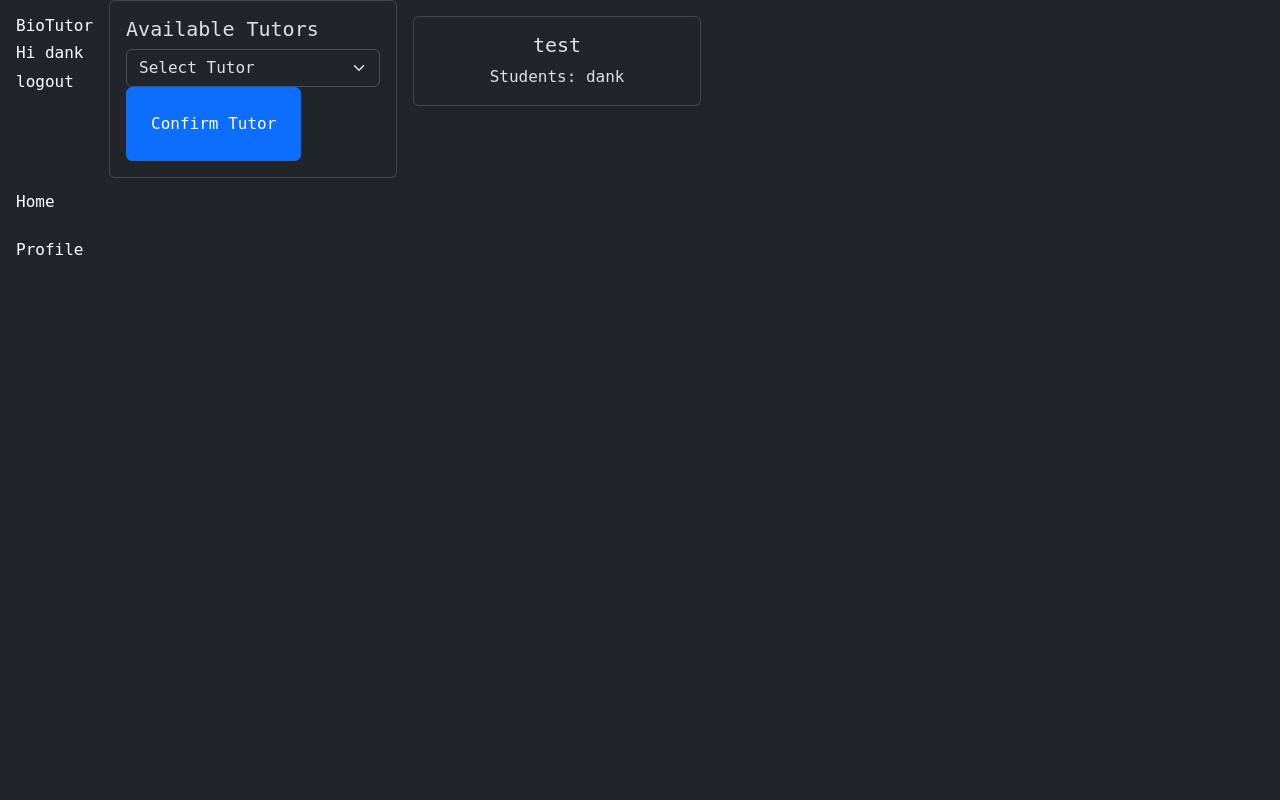
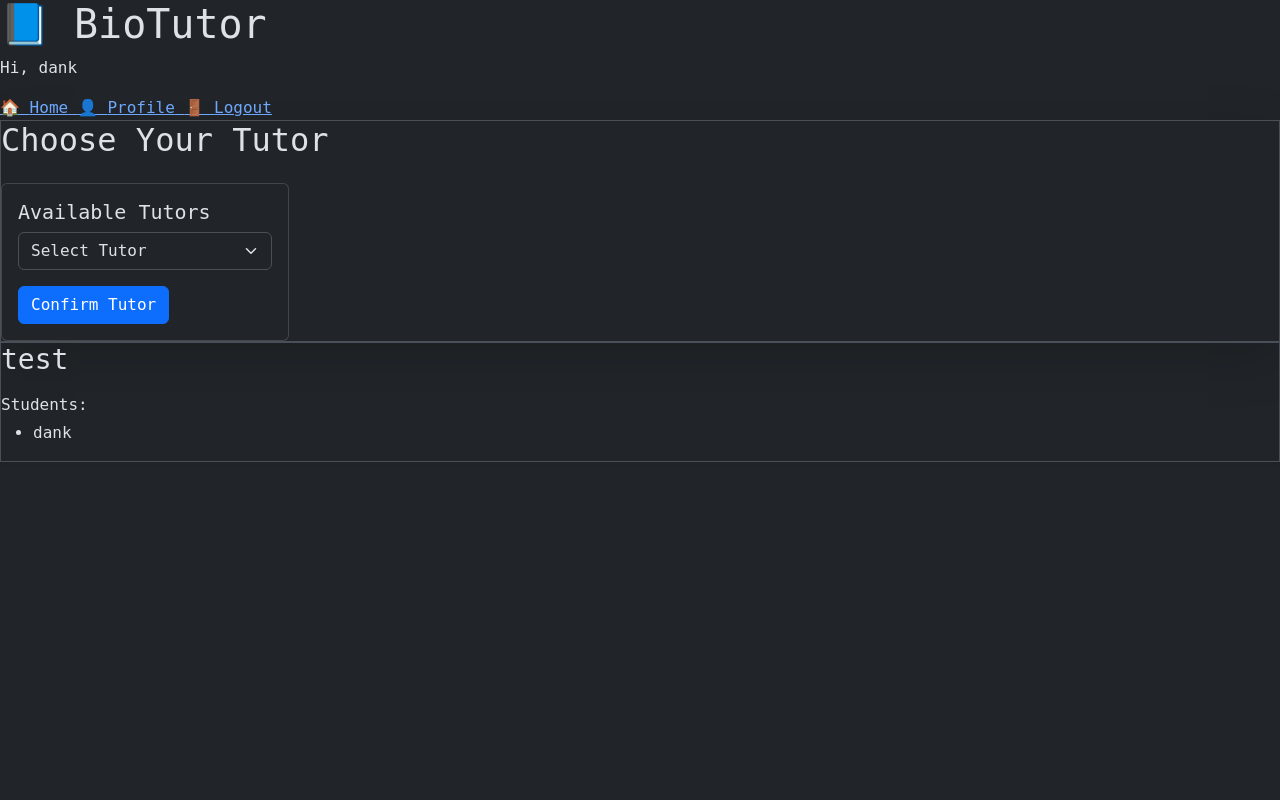
Before and after one commit to da4nk/BioTutor.github.io, a Django app: page / in a window 1280 px wide. Run offline with Django 5.2, Linux system fonts and the light colour scheme; a user stored in the database is signed in; data comes from the database, SQL or seed files in the repository; both versions use the stored data as it was after the commit.

Commit message:
added requirements.txt

```diff
--- a/ProjectTutor/Backend/static/Backend/pages.js
+++ b/ProjectTutor/Backend/static/Backend/pages.js
@@ -4,4 +4,5 @@ function hours()
 {
     let container = document.querySelector('.container');
     content = document.createElement('div');
+
 }
--- a/ProjectTutor/Backend/templates/html/index.html
+++ b/ProjectTutor/Backend/templates/html/index.html
@@ -2,86 +2,96 @@
 {% load static %}
 {% block body %}
 
-    <div class="Jetbrains d-flex">
-        <nav class = "nav bg-body-tertiary">
-            <div class="bg-dark text-white p-3 vh-100">
-                <div class = "flex justify-content-between">
-                    <h1 class = "navbar-brand">BioTutor</h1>
-                    <h1 class="navbar-brand">Hi {{ request.user.username }}</h1>
-                        <a class = "navbar-brand" href="{% url 'Logout' %}">logout</a>
+<div class="flex min-h-screen bg-gradient-to-br from-blue-100 to-white text-gray-800 font-inter">
+  <!-- Sidebar -->
+  <aside class="w-64 bg-white/30 backdrop-blur-md border-r border-white/20 shadow-xl fixed h-screen px-6 py-8 flex flex-col justify-between">
+    <div>
+      <h1 class="text-3xl font-bold text-blue-700 mb-10">📘 BioTutor</h1>
+      <p class="text-sm text-gray-700 mb-6">Hi, <span class="font-semibold">{{ request.user.username }}</span></p>
+
+      <nav class="space-y-5 text-md">
+        <a href="{% url 'index' %}" class="flex items-center gap-2 hover:text-blue-600 transition">
+          🏠 <span>Home</span>
+        </a>
+        {% if is_tutor %}
+        <a href="#" class="flex items-center gap-2 hover:text-blue-600 transition">
+          ⏱️ <span>Hours</span>
+        </a>
+        {% endif %}
+        <a href="#" class="flex items-center gap-2 hover:text-blue-600 transition">
+          👤 <span>Profile</span>
+        </a>
+        <a href="{% url 'Logout' %}" class="flex items-center gap-2 text-red-600 hover:text-red-400 transition">
+          🚪 <span>Logout</span>
+        </a>
+      </nav>
     </div>
-                <ul class = "nav flex-column  mt-5 pt-5">
-                <li class ="nav-item mb-4">
-                <a class="navbar-brand" href="{% url 'index' %}">Home</a>
-                </li>
-                {% if is_tutor %}
-                <li class = "nav-item mb-5">
-                <a class="navbar-brand" href="#">Hours</a>
-                </li>{% endif %}
-                <li class = "nav-item mb-5">
-                <a class="navbar-brand" href="#">Profile</a>
-                </li>
-            </ul>
-            </div>
-        </nav>
+  </aside>
 
-        {% if user.is_authenticated  %}
-        {% if is_student %}
-        <form id="confirm-tutor-form" action="{% url 'TutorSelection' %}" method="POST">
+  <!-- Main Content -->
+  <main class="ml-64 w-full px-10 py-10">
+    {% if user.is_authenticated and is_student %}
+    <div class="max-w-3xl mx-auto bg-white/80 backdrop-blur-md rounded-xl shadow-lg p-6 mb-10 border border-gray-200">
+      <h2 class="text-2xl font-semibold text-blue-800 mb-4">Choose Your Tutor</h2>
+
+
+
+
+
+
+      <form id="confirm-tutor-form" action="{% url 'TutorSelection' %}" method="post">
         {% csrf_token %}
 
         <div class="card" style="width: 18rem;">
           <div class="card-body">
             <h5 class="card-title">Available Tutors</h5>
-              <select class="form-select" aria-label="Default select example">
-                <option class = "p-5 mt-5" selected>Select Tutor</option>
+
+            <select name="tutor" class="form-select" aria-label="Select Tutor">
+              <option selected>Select Tutor</option>
               {% for tutor in tutoring %}
+                <option value="{{ tutor.id }}">{{ tutor.name }}</option>
+              {% endfor %}
+            </select>
 
-                <option value="1">{{ tutor.name }}</option>
-
-                {% endfor %}
-
-              </select>
-              <a href="#" onclick="document.getElementById('confirm-tutor-form').submit();" class="p-4 btn btn-primary">Confirm Tutor</a>
-
+            <input type="hidden" name="user" value="{{ request.user.student.id }}">
+            <button class="btn btn-primary mt-3" type="submit">Confirm Tutor</button>
+          </div>
         </div>
       </form>
 
     </div>
     {% endif %}
-        {% endif %}
-        <div class="d-flex flex-grow-1 ">
-            <div class="container text-center p-3">
-                {% if is_student %}
 
+
+
+
+
+
+
+    <!-- Tutors Display -->
+    <div class="grid sm:grid-cols-2 lg:grid-cols-3 gap-8">
       {% for tutor in tutoring %}
-                <div class="card" style="width: 18rem;">
-                    <div class="card-body">
-                        <h5 class="card-title">{{ tutor.name }}</h5>
+      <div class="bg-white/90 backdrop-blur-sm border border-gray-200 p-6 rounded-2xl shadow-sm hover:shadow-md transition-all">
+        <h3 class="text-xl font-semibold text-gray-800 mb-3">{{ tutor.name }}</h3>
+
         {% if tutor.students.all %}
-                            <p class="card-text">
-                                Students:
+        <p class="text-sm text-gray-600 mb-1 font-medium">Students:</p>
+        <ul class="list-disc list-inside text-sm text-gray-700 space-y-1">
           {% for student in tutor.students.all %}
-                                {{ student.user.username }}{% if not forloop.last %}, {% endif %}
+            <li>{{ student.user.username }}</li>
           {% endfor %}
-                            </p>
+        </ul>
         {% else %}
-                            <p class="card-text">No Students currently.</p>
+        <p class="text-sm text-gray-500">No students currently assigned.</p>
         {% endif %}
 
-                        {% if request.user in tutor.students.all %}
-                            <p class="card-text">You are assigned to this tutor.</p>
+        {% if request.user.student.tutor.id == tutor.id %}
+        <p class="mt-4 text-sm font-medium text-green-600">✅ You are assigned to this tutor.</p>
         {% endif %}
       </div>
+      {% endfor %}
     </div>
-            {% endfor %}
-            {% endif %}
-    </div>
-        <div class="container">
-
-
-        </div>
+  </main>
 </div>
 
-
 {% endblock %}
--- a/ProjectTutor/Backend/urls.py
+++ b/ProjectTutor/Backend/urls.py
@@ -14,7 +14,6 @@ from .views import (
     IndexView,
     LoginView,
     TutorSelection
-
 )
 
 
@@ -28,7 +27,7 @@ urlpatterns = [
 
     # API VIEWS
     path('api-auth/', include('rest_framework.urls')),
-    path("auth", include(router.urls)),  # 👈 Make sure this is included
+    path("auth", include(router.urls)),
 
 
 ]
--- a/ProjectTutor/Backend/views.py
+++ b/ProjectTutor/Backend/views.py
@@ -33,26 +33,29 @@ class IndexView(LoginRequiredMixin, TemplateView):
 class TutorSelection(LoginRequiredMixin, View):
     def get(self, request):
         tutors = Tutor.objects.all()
-        return render(request, 'html/index.html', {"tutors": tutors})
+        return render(request, 'html/index.html', {"tutoring": tutors})
 
     def post(self, request):
         tutor_id = request.POST.get('tutor')
-        student = Student.objects.all()
-        if not tutor_id:
+        student_id = request.POST.get('user')
+
+        if not tutor_id or not student_id:
             return redirect('/')
+
         try:
             tutor = Tutor.objects.get(id=tutor_id)
-        except Tutor.DoesNotExist:
-            return redirect('/')
+            student = Student.objects.get(id=student_id)
 
+            # Assign the tutor to the student (add to ManyToMany relationship)
+            student.assigned_tutors.add(tutor)
+            tutor.students.add(student)
 
+            student.save()
+            tutor.save()
 
-        student.assigned_tutors.add(tutor)
-        student.save()
-
-        return redirect('/')
-
-
+            return redirect('/')  # or wherever you want to redirect after assignment
+        except (Tutor.DoesNotExist, Student.DoesNotExist):
+            return redirect('/')  # handle errors, like tutor or student not found
 
 @method_decorator(never_cache, name='dispatch')
 class LoginView(LoginView):
```
Also changed, not shown: ProjectTutor/Backend/requirements.txt (added, +14 -0 lines), ProjectTutor/db.sqlite3. Lines whose indentation alone changed are shown as unchanged.
